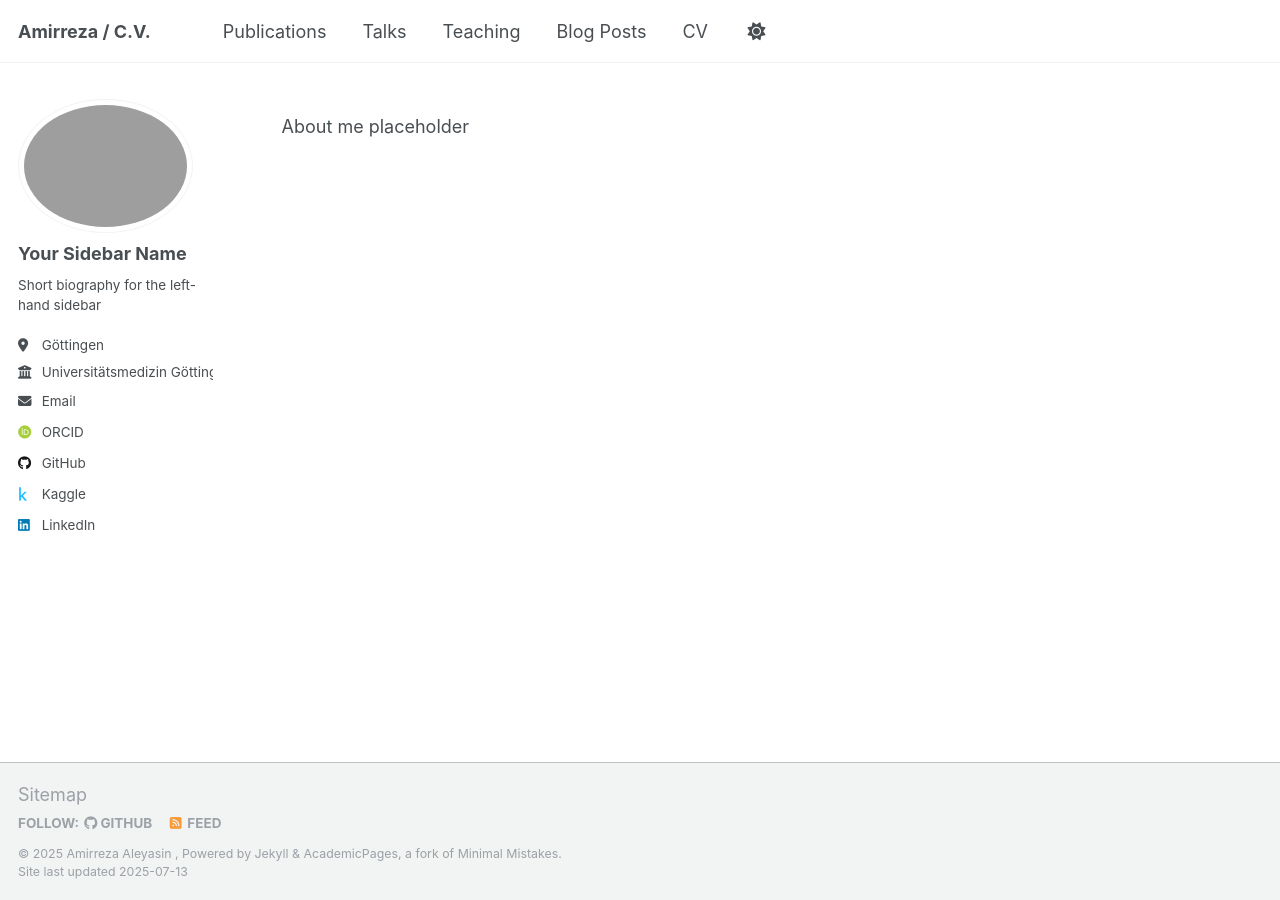
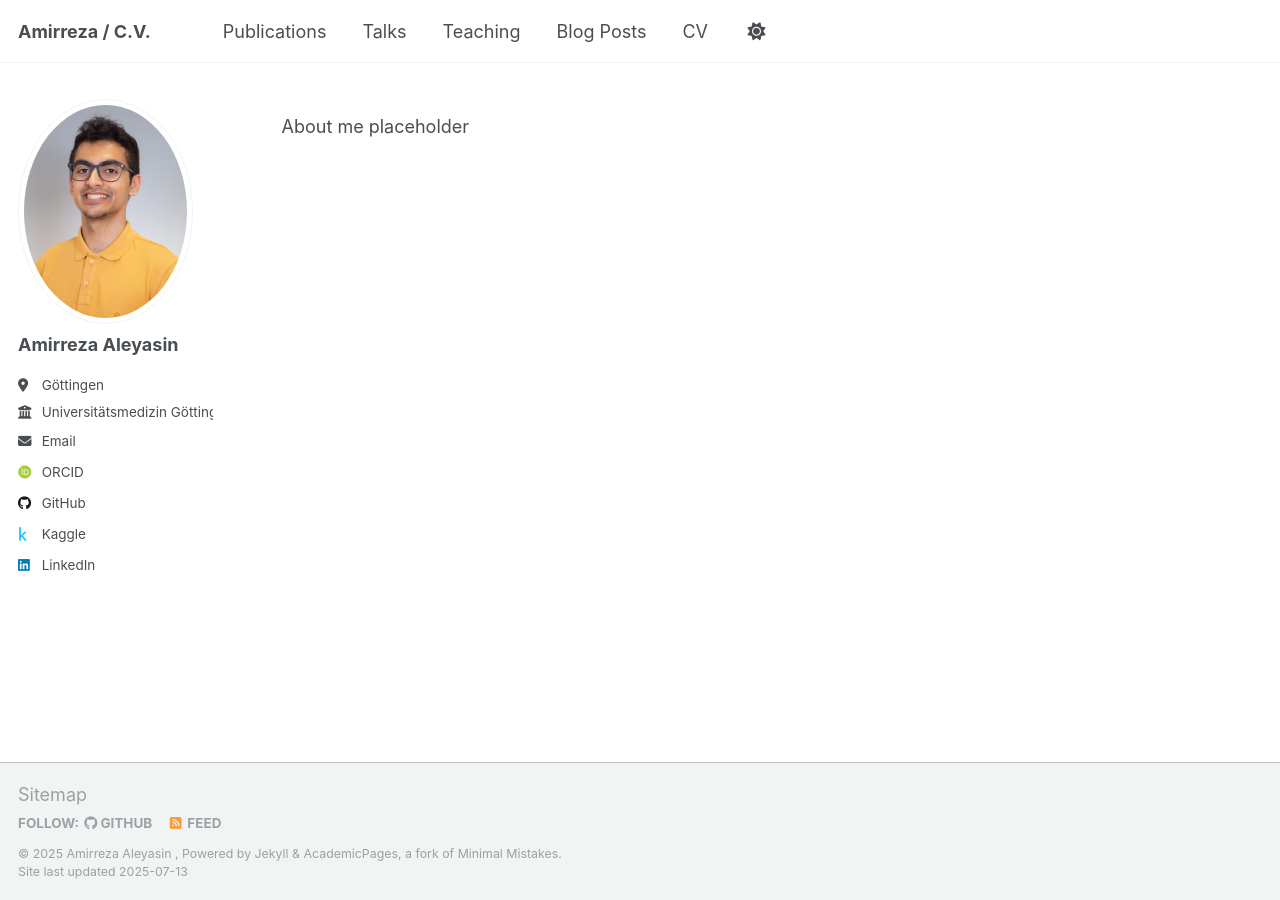
Before and after one commit to Amirreza-0/amirreza-0.github.io, a Jekyll site: the page built from _pages/about.md, in a window 1280 px wide. Built offline with Jekyll 4.4.1, drawn with Linux system fonts in a browser that asks for light colours; some web fonts are replaced.

Commit message:
Update _config.yml

```diff
--- a/_config.yml
+++ b/_config.yml
@@ -22,10 +22,10 @@ repository               : "Amirreza-0/amirreza-0.github.io"
 #               Additional customization can be done by editing /_includes/author-profile.html
 author:
   # Biographic information
-  avatar           : "profile.png"
-  name             : "Your Sidebar Name"
+  avatar           : "profile.jpg"
+  name             : "Amirreza Aleyasin"
   pronouns         : # example: "she/her"
-  bio              : "Short biography for the left-hand sidebar"
+  bio              : ""
   location         : "Göttingen"
   employer         : "Universitätsmedizin Göttingen"
   uri              : # URL
```
